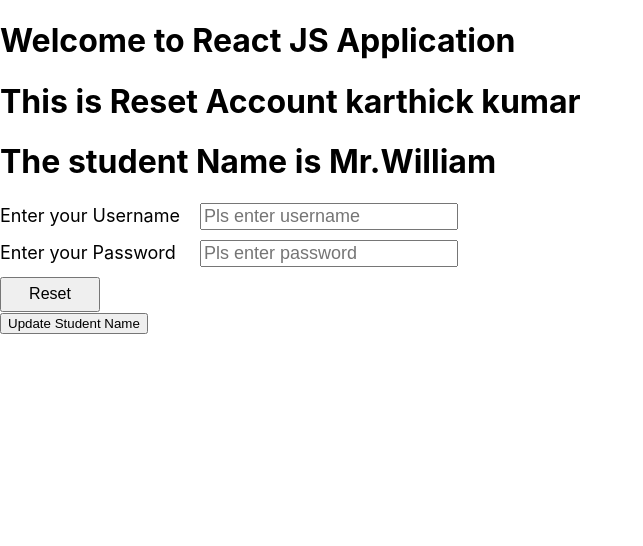
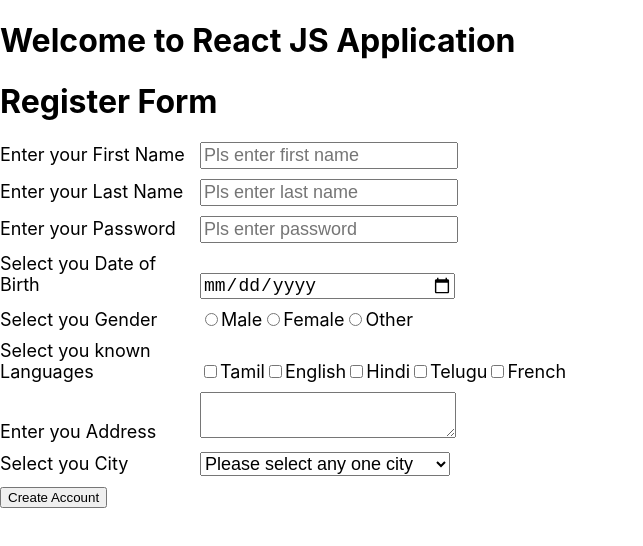
Before and after one commit to karthickvkumar/vcentry22, a React (Create React App) app in the folder vcentry/: page / in a window 1280 px wide. Shown: the top 546 px of the page, without its empty margins (0-643 px from the left). Built offline with nearby package versions, Linux system fonts and the light colour scheme.

Commit message:
function component

```diff
--- a/vcentry/src/App.js
+++ b/vcentry/src/App.js
@@ -1,5 +1,6 @@
 import LoginAction from "./components/login-form";
 import ResetAccount from "./components/reset-account";
+import RegisterForm from "./components/register-form";
 import "./css/style.css";
 
 function App() {
@@ -7,7 +8,8 @@
     <div>
       <h1>Welcome to React JS Application</h1>
       {/* <LoginAction></LoginAction> */}
-      <ResetAccount></ResetAccount>
+      {/* <ResetAccount></ResetAccount> */}
+      <RegisterForm></RegisterForm>
     </div>
   );
 }
--- /dev/null
+++ b/vcentry/src/components/register-form.js
@@ -0,0 +1,92 @@
+import React, {useState} from "react";
+
+const RegisterForm = () => {
+
+  const [register, setRegister] = useState({
+    first_name : "",
+    last_name : "",
+    password: "",
+    date_of_birth : "",
+    gender: "",
+    languages: [],
+    address : "",
+    city: ""
+  })
+
+  const onHandleInput = (event) => {
+    // console.log(event.target.value, event.target.name);
+    if(event.target.name === "languages"){
+      if(event.target.checked){
+        register.languages.push(event.target.value);
+      }
+      else{
+        const index = register.languages.findIndex((value) => {
+          return value === event.target.value;
+        });
+        register.languages.splice(index, 1);
+      }
+
+      setRegister({...register, languages : register.languages});
+    }
+    else{
+      setRegister({...register, [event.target.name] : event.target.value});
+    }
+  }
+
+  const onCreateAccount = () => {
+    console.log(register);
+  }
+
+  return(
+    <div>
+      <h1>Register Form</h1>
+      <div className="space">
+        <label className="lable">Enter your First Name</label>
+        <input className="inputbox" type="text" placeholder="Pls enter first name" onChange={onHandleInput} name="first_name"/>
+      </div>
+      <div className="space">
+        <label className="lable">Enter your Last Name</label>
+        <input className="inputbox" type="text" placeholder="Pls enter last name" onChange={onHandleInput} name="last_name"/>
+      </div>
+      <div className="space">
+        <label className="lable">Enter your Password</label>
+        <input className="inputbox" type="password" placeholder="Pls enter password" onChange={onHandleInput} name="password"/>
+      </div>
+      <div className="space">
+        <label className="lable">Select you Date of Birth</label>
+        <input className="inputbox" type="date" onChange={onHandleInput} name="date_of_birth"/>
+      </div>
+      <div className="space">
+        <label className="lable">Select you Gender</label>
+        <input type="radio" onChange={onHandleInput} name="gender" value="male"/>Male
+        <input type="radio" onChange={onHandleInput} name="gender" value="female"/>Female
+        <input type="radio" onChange={onHandleInput} name="gender" value="others"/>Other
+      </div>
+      <div className="space">
+        <label className="lable">Select you known Languages</label>
+        <input type="checkbox" onChange={onHandleInput} name="languages" value="tamil"/>Tamil
+        <input type="checkbox" onChange={onHandleInput} name="languages" value="english"/>English
+        <input type="checkbox" onChange={onHandleInput} name="languages" value="hindi"/>Hindi
+        <input type="checkbox" onChange={onHandleInput} name="languages" value="telugu"/>Telugu
+        <input type="checkbox" onChange={onHandleInput} name="languages" value="french"/>French
+      </div>
+      <div className="space">
+        <label className="lable">Enter you Address</label>
+        <textarea className="inputbox" onChange={onHandleInput} name="address"></textarea>
+      </div>
+      <div className="space">
+        <label className="lable">Select you City</label>
+        <select className="inputbox" onChange={onHandleInput} name="city">
+          <option>Please select any one city</option>
+          <option>Chennai</option>
+          <option>Madurai</option>
+          <option>Trichy</option>
+          <option>Erode</option>
+        </select>
+      </div>
+      <button onClick={() => onCreateAccount()}>Create Account</button>
+    </div>
+  )
+}
+
+export default RegisterForm;
--- a/vcentry/src/components/reset-account.js
+++ b/vcentry/src/components/reset-account.js
@@ -6,11 +6,25 @@
   // const [variableName, methodName] = useState(intialValue);
   const [studentName, setStudentName] = useState("Mr.William");
 
+  const [formData, setFormData] = useState({
+    username : "",
+    password : ""
+  });
+
   const updateStudentName = () => {
     const value = prompt("Enter the student name");
 
     // To update a useState -> methodName(newValue);
     setStudentName(value);
+  }
+
+  const onHandleInput = (event) => {
+    // console.log(event.target.value, event.target.name);
+    setFormData({...formData, [event.target.name] :  event.target.value});
+  }
+
+  const onReset = () => {
+    console.log(formData);
   }
 
   return(
@@ -19,13 +33,13 @@
       <h1>The student Name is {studentName}</h1>
       <div className="space">
           <label className="lable">Enter your Username</label>
-          <input className="inputbox" type="text" placeholder="Pls enter username"/>
+          <input className="inputbox" type="text" placeholder="Pls enter username" onChange={ onHandleInput } name="username"/>
         </div>
         <div className="space">
           <label className="lable">Enter your Password</label>
-          <input className="inputbox" type="password" placeholder="Pls enter password"/>
+          <input className="inputbox" type="password" placeholder="Pls enter password" onChange={ onHandleInput } name="password"/>
         </div>
-        <button className="button">Reset</button>
+        <button className="button" onClick={() => onReset()}>Reset</button>
         <br></br>
         <button onClick={() => updateStudentName()}>Update Student Name</button>
     </div>
```
